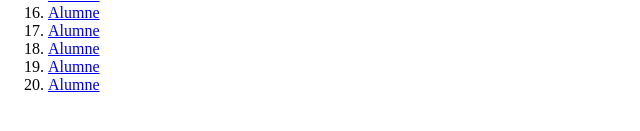
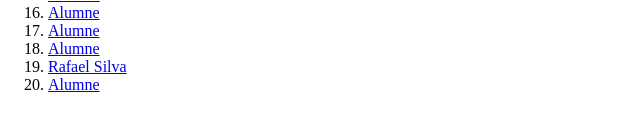
Before and after one commit to MP08c2122/git_vscode-1rdaw2122, a plain HTML site: page index.html in a window 1280 px wide. Shown: the part 393-524 px from the top of the page, 0-640 px from the left. Drawn offline with Linux system fonts and the light colour scheme.

Commit message:
afegit el meu nom a la llista

```diff
--- a/index.html
+++ b/index.html
@@ -32,7 +32,7 @@
             <li><a href="alumne16.html">Alumne</a></li>
             <li><a href="alumne17.html">Alumne</a></li>
             <li><a href="alumne18.html">Alumne</a></li>
-            <li><a href="alumne19.html">Alumne</a></li>
+            <li><a href="alumnesWebs/RafaelSilva/RafaelSilva.html">Rafael Silva</a></li>
             <li><a href="alumne20.html">Alumne</a></li>
 
 
```
